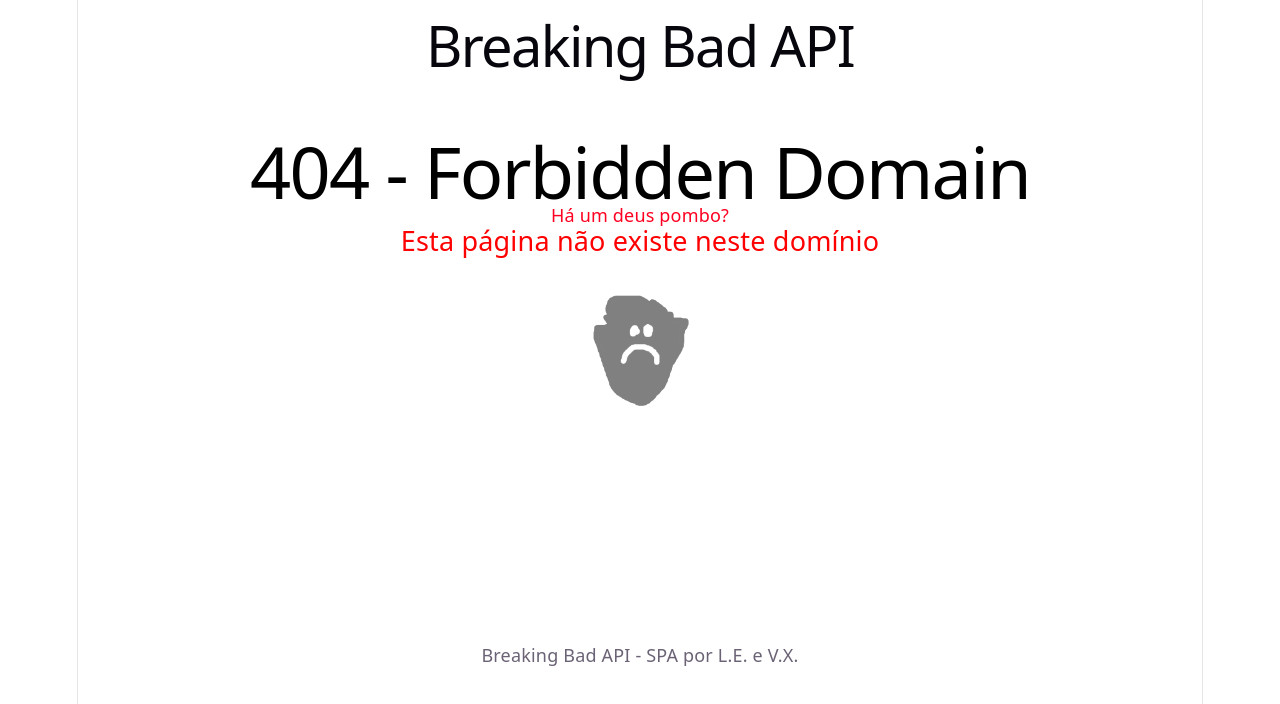
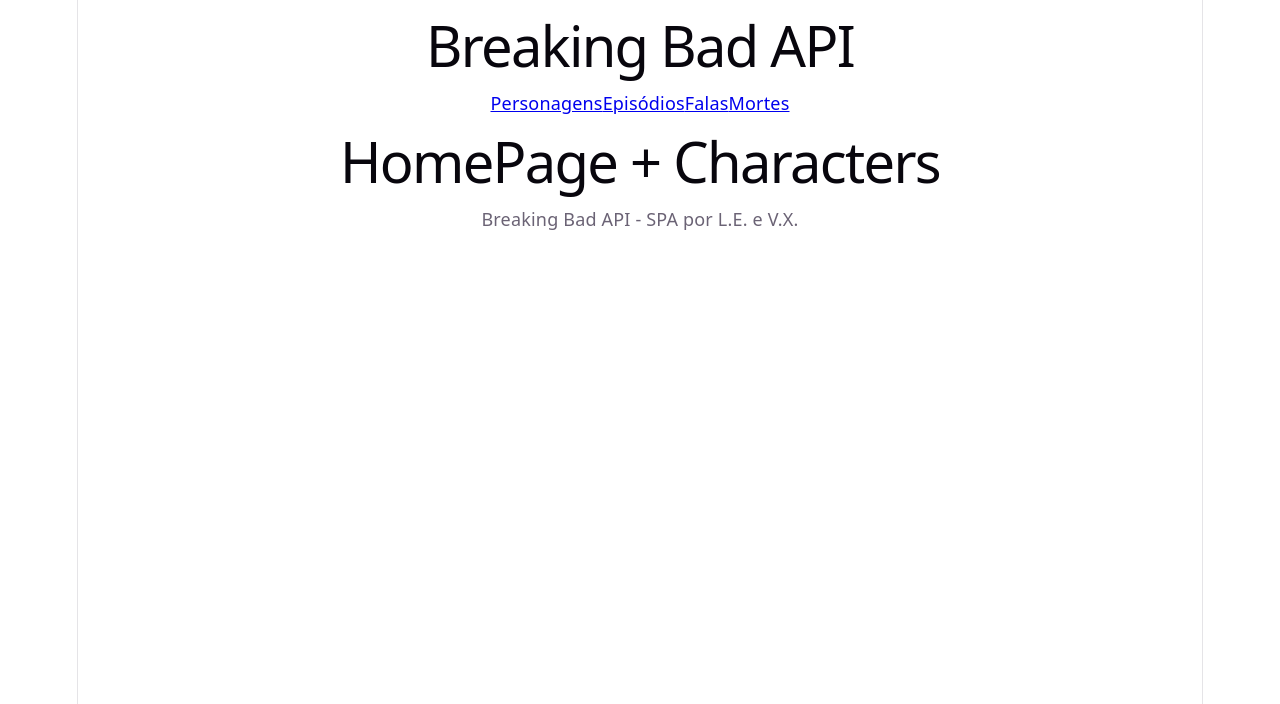
Before and after one commit to LucasEBR/Breaking-Bad-API, a React (Vite) app: page / in a window 1280 px wide. Before the commit this address had no page. Shown: the top 704 px of the page. Built offline with nearby package versions, Linux system fonts and the light colour scheme.

Commit message:
Inserindo Navlinks

```diff
--- a/src/App.jsx
+++ b/src/App.jsx
@@ -1,13 +1,23 @@
 import { BrowserRouter, Routes, Route } from 'react-router-dom'
 import Header from './components/Header'
 import Footer from './components/Footer'
+import HomePage from './pages/HomePage'
+import Episodes from './pages/Episodes'
+import Quotes from './pages/Quotes'
+import Deaths from './pages/Deaths'
 import NotFound from './pages/NotFound'
+
+//cd C:/Users/Usuario/Breaking-Bad-API
 
 function App() {
   return (
     <BrowserRouter>
       <Header />
       <Routes>
+        <Route path="/" element={<HomePage />} />
+        <Route path="/episodes" element={<Episodes />} />
+        <Route path="/quotes" element={<Quotes />} />
+        <Route path="/deaths" element={<Deaths />} />
         <Route path="*" element={<NotFound />} />
       </Routes>
       <Footer />
--- a/src/components/Header.jsx
+++ b/src/components/Header.jsx
@@ -1,7 +1,15 @@
+import { NavLink } from 'react-router-dom'
+
 function Header() {
   return (
     <div>
       <h1>Breaking Bad API</h1>
+      <nav>
+        <NavLink to="/">Personagens</NavLink>
+        <NavLink to="/episodes">Episódios</NavLink>
+        <NavLink to="/quotes">Falas</NavLink>
+        <NavLink to="/deaths">Mortes</NavLink>
+      </nav>
     </div>
   )
 }
--- /dev/null
+++ b/src/pages/Deaths.jsx
@@ -0,0 +1,9 @@
+function Deaths() {
+  return (
+    <div>
+      <h1>Deaths</h1>
+    </div>
+  )
+}
+
+export default Deaths
--- /dev/null
+++ b/src/pages/Episodes.jsx
@@ -0,0 +1,9 @@
+function Episodes() {
+  return (
+    <div>
+      <h1>Episodes</h1>
+    </div>
+  )
+}
+
+export default Episodes
--- /dev/null
+++ b/src/pages/HomePage.jsx
@@ -0,0 +1,9 @@
+function HomePage() {
+  return (
+    <div>
+      <h1>HomePage + Characters</h1>
+    </div>
+  )
+}
+
+export default HomePage
--- /dev/null
+++ b/src/pages/Quotes.jsx
@@ -0,0 +1,9 @@
+function Quotes() {
+  return (
+    <div>
+      <h1>Quotes</h1>
+    </div>
+  )
+}
+
+export default Quotes
```
